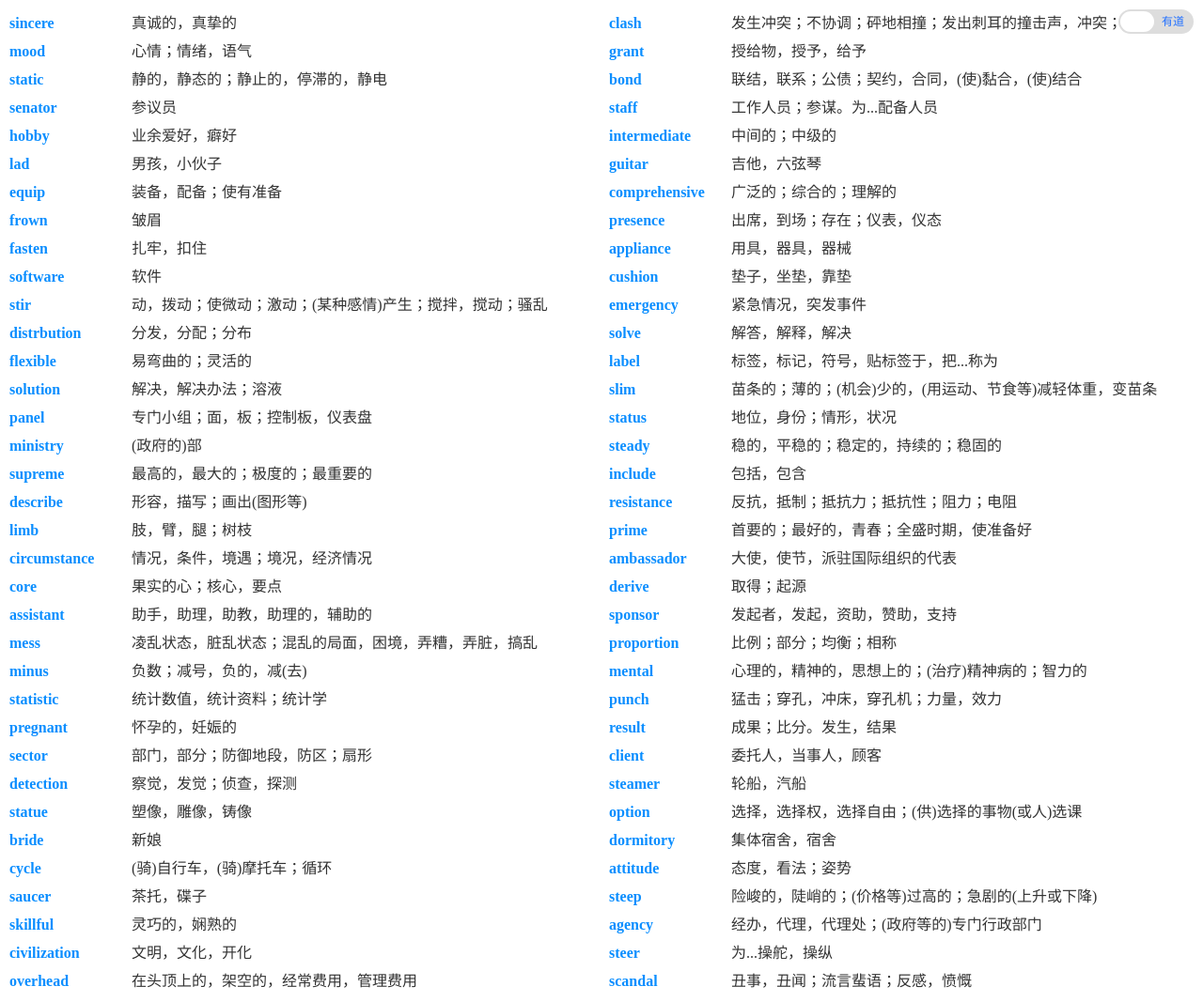
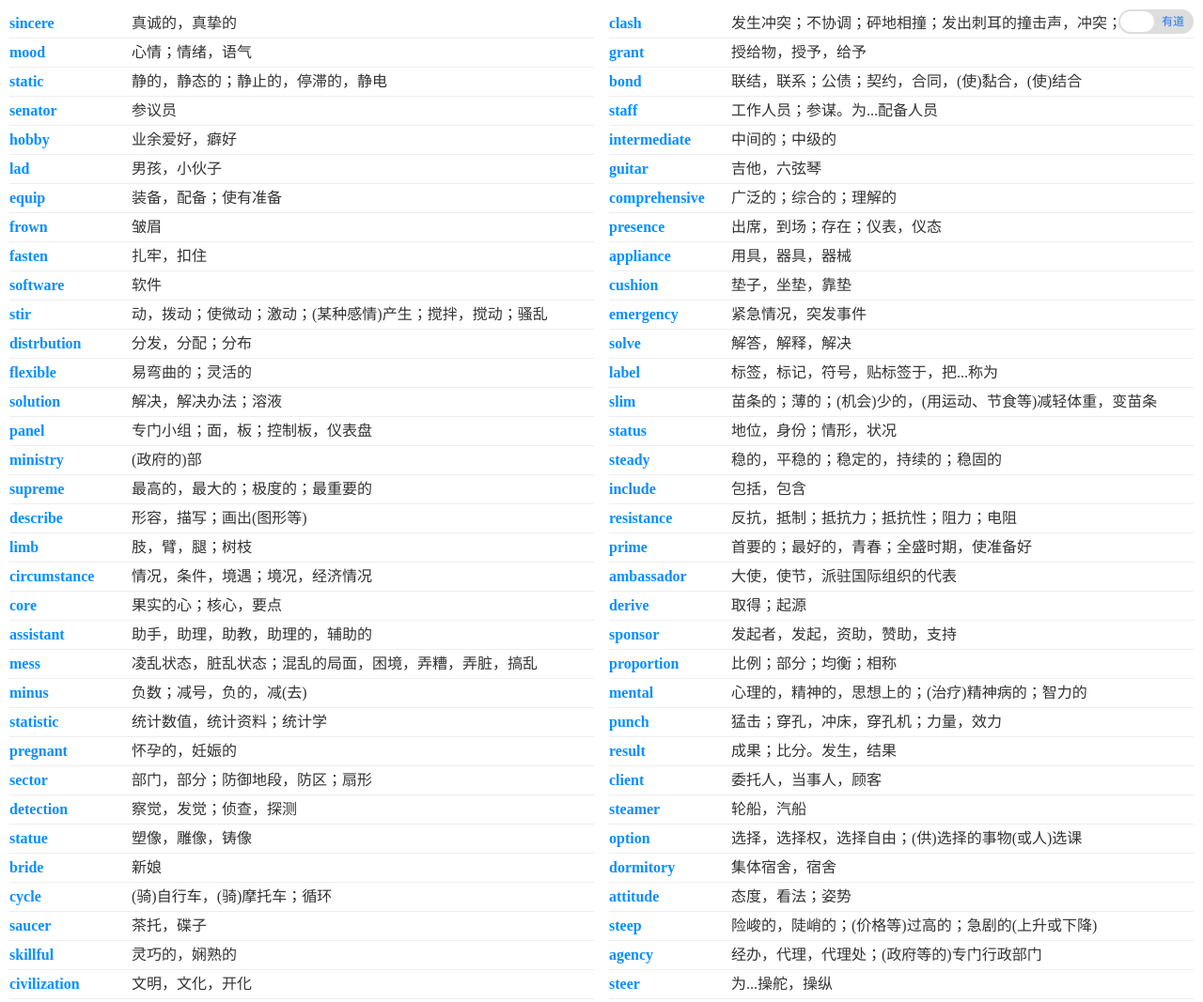
Before and after one commit to sl17/word, a plain HTML site: page index.html in a window 1280 px wide. Shown: the top 1067 px of the page at 94% size. Drawn offline with Linux system fonts and the light colour scheme.

Commit message:
Update index.html

```diff
--- a/index.html
+++ b/index.html
@@ -20,6 +20,7 @@
       font-size: 16px;
       line-height: 30px;
       overflow: hidden;
+      border-bottom: 1px solid #eee;
     }
 
     #app p strong {
```
